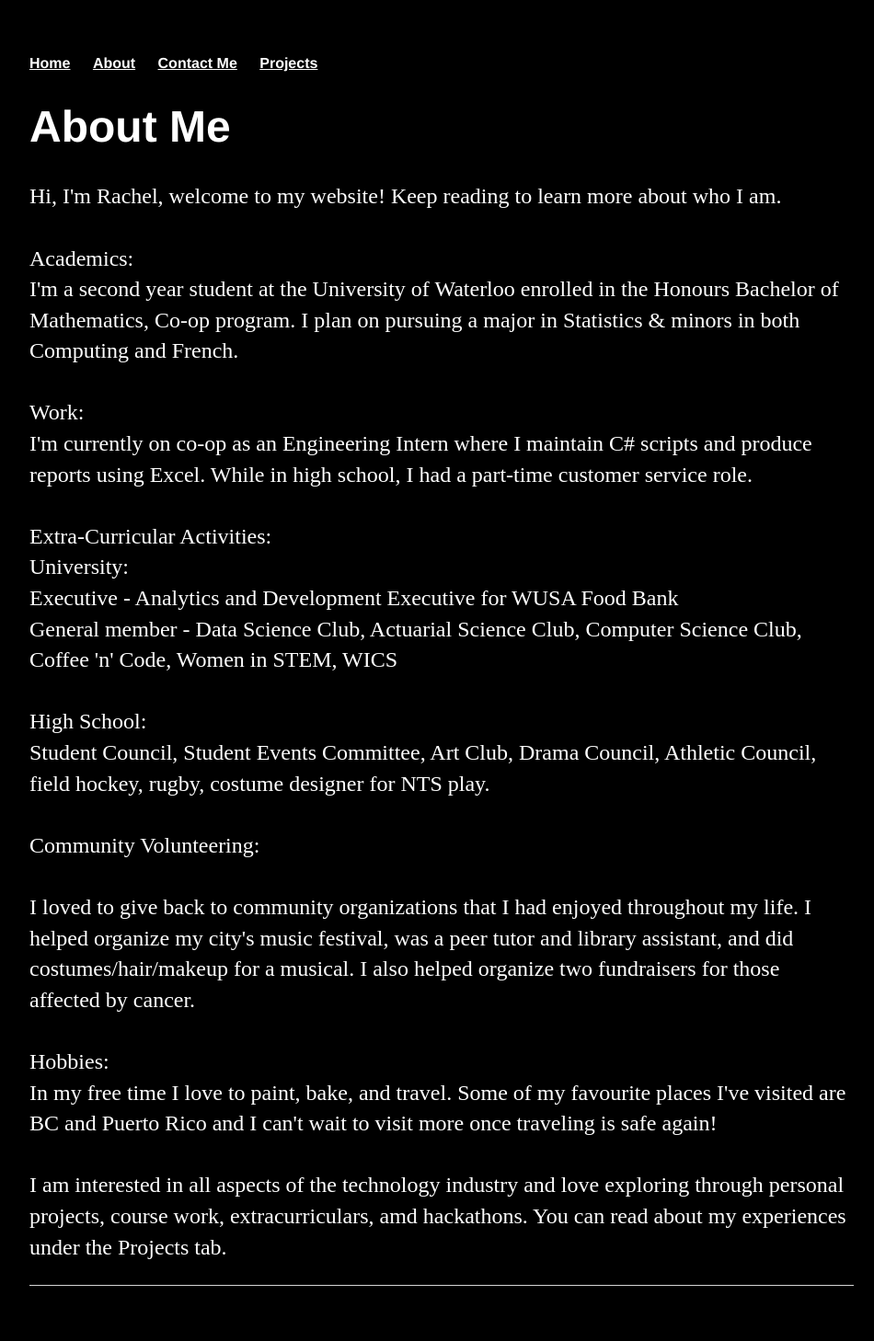
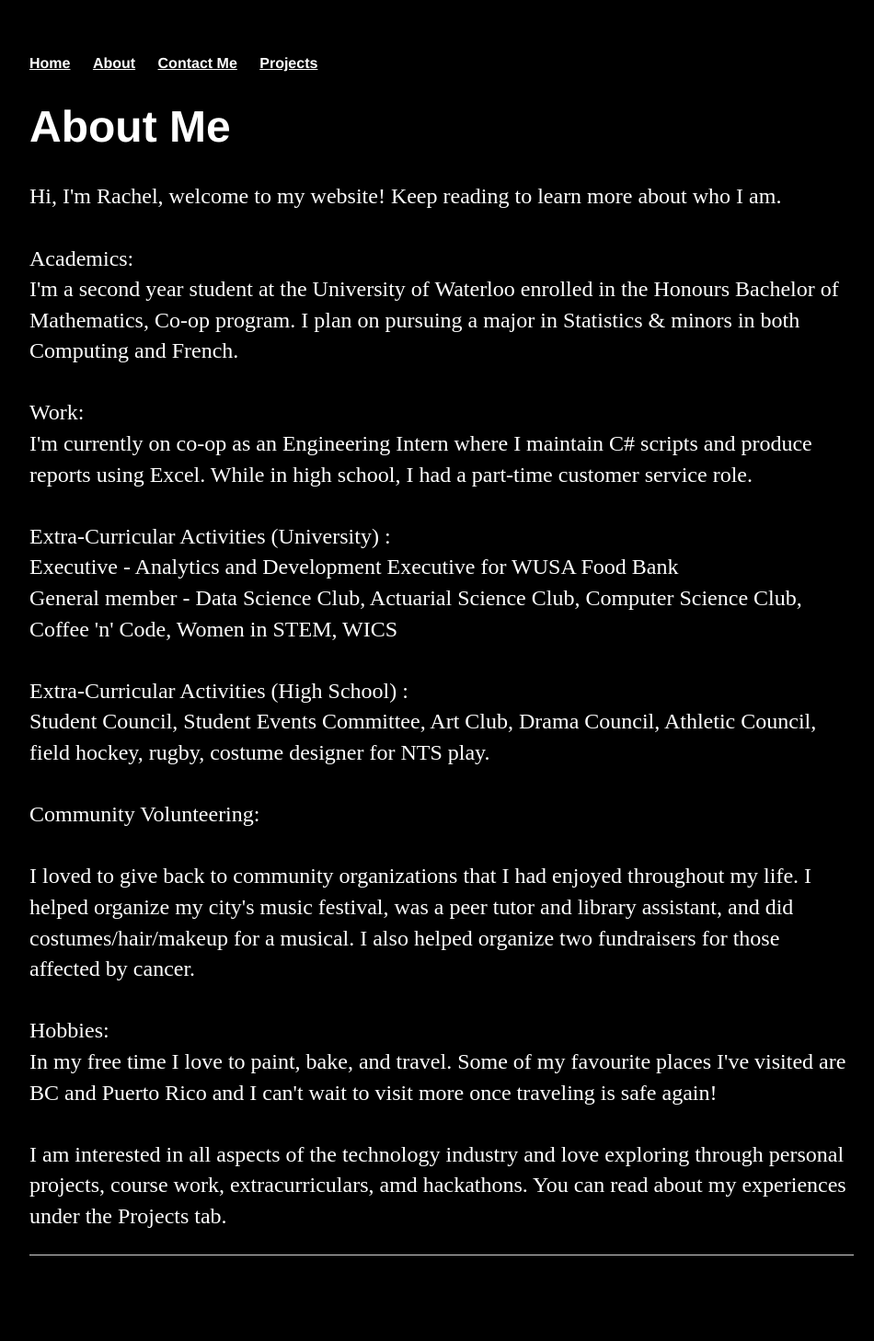
Before and after one commit to rachel-scott/rachel-scott.github.io, a Jekyll site: the page built from about/index.html, in a window 1280 px wide. Shown: the whole page at 92% size, without its empty margins (160-1110 px from the left). Built offline with Jekyll 4.4.1, drawn with Linux system fonts in a browser that asks for light colours; after the commit the page ends 1425 px from its top, so only the background shows below that.

Commit message:
Update index.html

```diff
--- a/about/index.html
+++ b/about/index.html
@@ -15,13 +15,12 @@ title: Rachel Scott
 		I'm currently on co-op as an Engineering Intern where I maintain C# scripts and produce reports using Excel. While in high school, I had a part-time customer service role.
 
 		<br><br>
-		Extra-Curricular Activities: <br>
-		University:
-		<br>Executive - Analytics and Development Executive for WUSA Food Bank
+		Extra-Curricular Activities (University) : <br>
+		Executive - Analytics and Development Executive for WUSA Food Bank
 		<br>General member - Data Science Club, Actuarial Science Club, Computer Science Club, Coffee 'n' Code, Women in STEM, WICS
 		<br><br>
-		High School:
-		<br>Student Council, Student Events Committee, Art Club, Drama Council, Athletic Council, field hockey, rugby, costume designer for NTS play.
+		Extra-Curricular Activities (High School) : <br>
+		Student Council, Student Events Committee, Art Club, Drama Council, Athletic Council, field hockey, rugby, costume designer for NTS play.
 		<br><br>
 		Community Volunteering:
 		<br><br>
```
